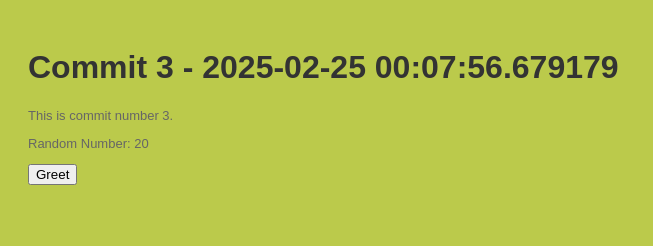
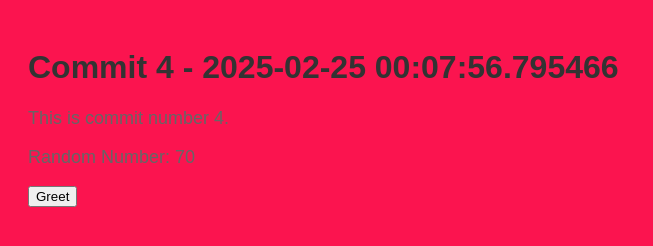
Before and after one commit to polishflits/autogen-repo-20250225000743, a plain HTML site: page index.html in a window 1280 px wide. Shown: the whole page, without its empty margins (0-653 px from the left). Drawn offline with Linux system fonts and the light colour scheme.

Commit message:
📝 Auto commit 4 with HTML, CSS, and JS

```diff
--- a/index.html
+++ b/index.html
@@ -2,13 +2,13 @@
     <!DOCTYPE html>
     <html>
     <head>
-        <title>Commit 3 - 2025-02-25 00:07:56.679179</title>
+        <title>Commit 4 - 2025-02-25 00:07:56.795466</title>
         <link rel="stylesheet" href="style.css">
     </head>
     <body>
-        <h1>Commit 3 - 2025-02-25 00:07:56.679179</h1>
-        <p>This is commit number 3.</p>
-        <p>Random Number: 20</p>
+        <h1>Commit 4 - 2025-02-25 00:07:56.795466</h1>
+        <p>This is commit number 4.</p>
+        <p>Random Number: 70</p>
         <button onclick="greet()">Greet</button>
         <script src="script.js"></script>
     </body>
--- a/script.js
+++ b/script.js
@@ -2,4 +2,4 @@
     function greet() {
         alert('Hello from commit ' + commitNumber + '!');
     }
-    var commitNumber = 3;
+    var commitNumber = 4;
--- a/style.css
+++ b/style.css
@@ -1,7 +1,7 @@
 
     body {
         font-family: Arial, sans-serif;
-        background-color: #bbca4b;
+        background-color: #fb144f;
         padding: 20px;
     }
     h1 {
@@ -9,5 +9,5 @@
     }
     p {
         color: #666;
-        font-size: 13px;
+        font-size: 18px;
     }
```
